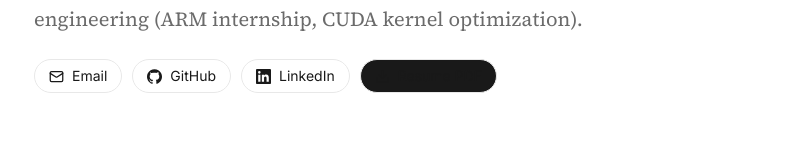
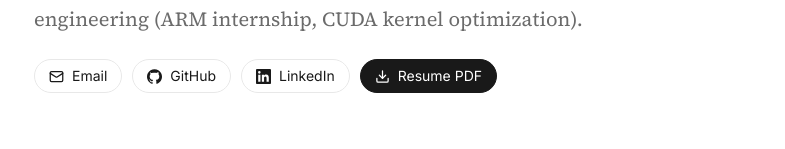
Before and after one commit to shreshth28/shreshth28.github.io, a Next.js app: page / in a window 1280 px wide. Shown: the part 288-437 px from the top of the page, without its empty margins (246-1031 px from the left). Built offline with nearby package versions, Linux system fonts and the light colour scheme.

Commit message:
fix button text vanishing: base styles go in @layer base so utilities win

```diff
--- a/src/app/(site)/page.tsx
+++ b/src/app/(site)/page.tsx
@@ -19,8 +19,9 @@ function Section({ i, icon, title, children }: { i: number; icon: ReactNode; tit
   );
 }
 
-const pill =
-  "inline-flex items-center gap-2 rounded-full border border-line px-3.5 py-1.5 text-sm transition-colors hover:border-text hover:bg-hover";
+const pillBase = "inline-flex items-center gap-2 rounded-full border px-3.5 py-1.5 text-sm transition";
+const pill = `${pillBase} border-line hover:border-text hover:bg-hover`;
+const pillSolid = `${pillBase} border-text bg-text text-bg hover:opacity-80`;
 
 export default function Home() {
   return (
@@ -38,7 +39,7 @@ export default function Home() {
           <a href={site.links.linkedin} target="_blank" rel="noreferrer" className={pill}>
             <LinkedInIcon size={15} /> LinkedIn
           </a>
-          <a href={site.resumePdf} target="_blank" rel="noreferrer" className={`${pill} bg-text text-bg hover:bg-text hover:opacity-85`}>
+          <a href={site.resumePdf} target="_blank" rel="noreferrer" className={pillSolid}>
             <Download size={15} /> Resume PDF
           </a>
         </div>
--- a/src/app/globals.css
+++ b/src/app/globals.css
@@ -32,7 +32,9 @@
   --font-serif: var(--font-serif-body), Charter, "Iowan Old Style", Georgia, serif;
 }
 
-/* ---------- base ---------- */
+/* ---------- base ----------
+   inside @layer base so tailwind utilities (text-bg, text-muted, ...) still win over these */
+@layer base {
   html { scroll-behavior: smooth; }
   body {
     background: var(--bg);
@@ -58,6 +60,7 @@ a { color: inherit; text-decoration: none; }
   .no-underline { text-decoration: none; }
 
   code { font-family: ui-monospace, SFMono-Regular, Menlo, Monaco, Consolas, monospace; font-size: 0.875em; }
+}
 
 .section-label {
   font-size: 0.75rem;
```
Lines whose indentation alone changed are shown as unchanged.
